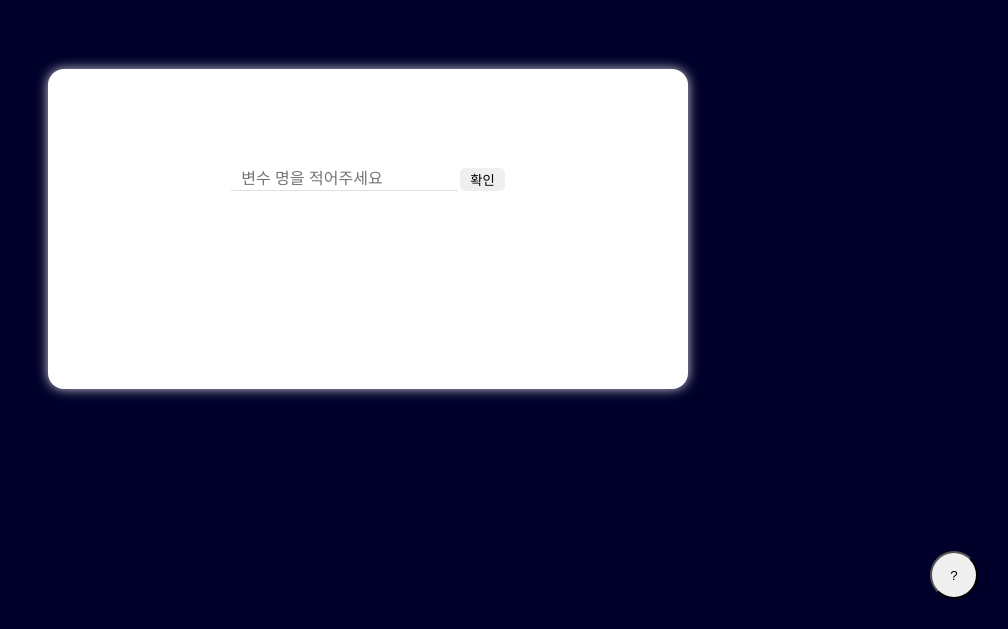
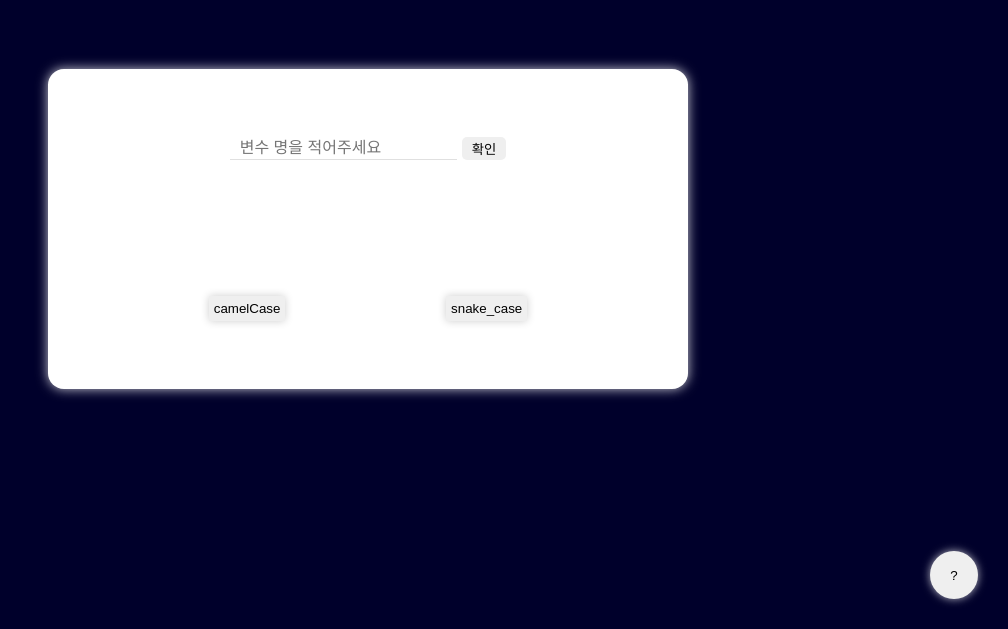
Before and after one commit to nan-noo/create-variable-name, a React (Create React App) app in the folder client/: page / in a window 1280 px wide. Shown: the part 171-800 px from the top of the page, without its empty margins (272-1280 px from the left). Built offline with nearby package versions, Linux system fonts and the light colour scheme.

Commit message:
add change function(camel case, snake case)

```diff
--- a/client/src/components/App.js
+++ b/client/src/components/App.js
@@ -5,13 +5,7 @@ import Container from './Container';
 import Form from './Form';
 import GuideButton from './GuideButton';
 
-
-
 function App() {
-  const onClick = () => {
-
-  };
-
   return (
     <div className="App">
       <Container>
--- /dev/null
+++ b/client/src/components/CaseButtons.js
@@ -0,0 +1,91 @@
+import React, {useState, useEffect} from 'react';
+import styled from 'styled-components';
+
+const BtnBox = styled.div`
+    display: flex;
+    justify-content: space-evenly;
+    width: 100%;
+`;
+
+const CamelButton = styled.button`
+    padding: 5px;
+
+    box-shadow: 0 0 8px 0 rgba(0,0,0, .2);
+    border: none;
+    outline: none;
+
+    &:hover{
+        background: #63e6be;
+    }
+    &:active{
+        background: #20c997;
+    }
+    z-index: 5;
+    cursor: pointer;
+    transition: 0.125s all ease-in;
+`;
+
+const SnakeButton = styled.button`
+    padding: 5px;
+
+    box-shadow: 0 0 8px 0 rgba(0,0,0, .2);
+    border: none;
+    outline: none;
+
+    &:hover{
+        background: #63e6be;
+    }
+    &:active{
+        background: #20c997;
+    }
+    z-index: 5;
+    cursor: pointer;
+    transition: 0.125s all ease-in;
+`;
+
+const ResultText = styled.div`
+    width: 80%;
+    text-align: center;
+`;
+
+function CaseButtons({error, resultText}) {
+    const [query, setQuery] = useState('');
+    useEffect(() => {
+        setQuery(resultText);
+    }, [resultText])
+
+    const toCamelCase = () => {
+        let text = resultText.replace(/(?:^\w|[A-Z]|\b\w|\s+)/g, (match, index) => {
+            if (+match === 0) return ''; // or if (/\s+/.test(match)) for white spaces
+            return index === 0 ? match.toLowerCase() : match.toUpperCase();
+        })
+        setQuery(text);
+    };
+
+    const toSnakeCase = () => {
+        let text = resultText.charAt(0).toLowerCase() + resultText.slice(1) // lowercase the first character
+            .replace(/\W+/g, ' ') // Remove all excess white space and replace & , . etc.
+            .replace(/([a-z])([A-Z])([a-z])/g, "$1 $2$3") // Put a space at the position of a camelCase -> camel Case
+            .split(/\B(?=[A-Z]{2,})/) // Now split the multi-uppercases customerID -> customer,ID
+            .join(' ')
+            .split(' ')
+            .join('_')
+            .toLowerCase()
+        setQuery(text);
+    };
+
+    return (
+        <>
+            {error
+                ? <ResultText>!ERROR!</ResultText>
+                : <ResultText>{query}</ResultText>
+            }
+            <BtnBox>
+                <CamelButton onClick={toCamelCase}>camelCase</CamelButton>
+                <SnakeButton onClick={toSnakeCase}>snake_case</SnakeButton>
+            </BtnBox>
+        </>
+    )
+}
+
+export default CaseButtons
--- a/client/src/components/Form.js
+++ b/client/src/components/Form.js
@@ -1,6 +1,8 @@
-import React, {useState} from 'react';
+import React, {useState, useContext} from 'react';
 import styled from 'styled-components';
 import axios from 'axios';
+
+import CaseButtons from './CaseButtons';
 
 const FormBox = styled.form`
     display: flex;
@@ -16,13 +18,19 @@ const Input = styled.input`
 
 const SubmitBtn = styled.button`
     padding: 2px 10px;
-    margin-left: 2px;
+    margin-left: 5px;
     border: none;
     border-radius: 5px;
-`;
 
-const ResultText = styled.div`
-
+    &:hover{
+        background: #63e6be;
+    }
+    &:active{
+        background: #20c997;
+    }
+    z-index: 5;
+    cursor: pointer;
+    transition: 0.125s all ease-in;
 `;
 
 async function papago(query){
@@ -60,11 +68,7 @@ function Form() {
                 <Input placeholder='변수 명을 적어주세요' value={text} onChange={e => setText(e.target.value)}/>
                 <SubmitBtn>확인</SubmitBtn>
             </FormBox>
-            {error
-                ? <ResultText>!ERROR!</ResultText>
-                : <ResultText>{resultText}</ResultText>
-            }
-
+            <CaseButtons error={error} resultText={resultText} setResultText={setResultText}/>
         </>
     )
 }
--- a/client/src/components/GuideButton.js
+++ b/client/src/components/GuideButton.js
@@ -1,14 +1,19 @@
 import React, {useState} from 'react';
-import styled from 'styled-components';
+import styled, {css} from 'styled-components';
 
 const GuideBox = styled.div`
     position: fixed;
     right: 30px;
     bottom: 90px;
 
-    padding: 5px;
+    padding: 10px;
 
-    background: white;
+    background: rgba(255,255,255, .8);
+    border-radius: 16px;
+    border: none;
+
+    z-index: 5;
+    transition: 0.125s all ease-in;
 `;
 
 const FloatingBtn = styled.button`
@@ -20,6 +25,32 @@ const FloatingBtn = styled.button`
     bottom: 30px;
 
     border-radius: 25px;
+    box-shadow: 0 0 8px 0 rgba(255,255,255, .7);
+    border: none;
+    outline: none;
+
+    &:hover{
+        background: #63e6be;
+    }
+    &:active{
+        background: #20c997;
+    }
+    z-index: 5;
+    cursor: pointer;
+    transition: 0.125s all ease-in;
+
+    ${props =>
+        props.open &&
+        css`
+            background: #ff6b6b;
+            &:hover{
+                background: #ff8787;
+            }
+            &:active{
+                background: #fa5252;
+            }
+        `
+    }
 `;
 
 function GuideButton() {
@@ -28,9 +59,13 @@ function GuideButton() {
     return (
         <div>
             {open &&
-                <GuideBox>asdfsd</GuideBox>
+                <GuideBox>
+                    supported languages: <br/>
+                    ko, en, ja, zh-CN, zh-TW, <br/>
+                    vi, id, th, de, ru, es, it, fr
+                </GuideBox>
             }
-            <FloatingBtn onClick={() => setOpen(!open)}>?</FloatingBtn>
+            <FloatingBtn open={open} onClick={() => setOpen(!open)}>?</FloatingBtn>
         </div>
     )
 }
```
